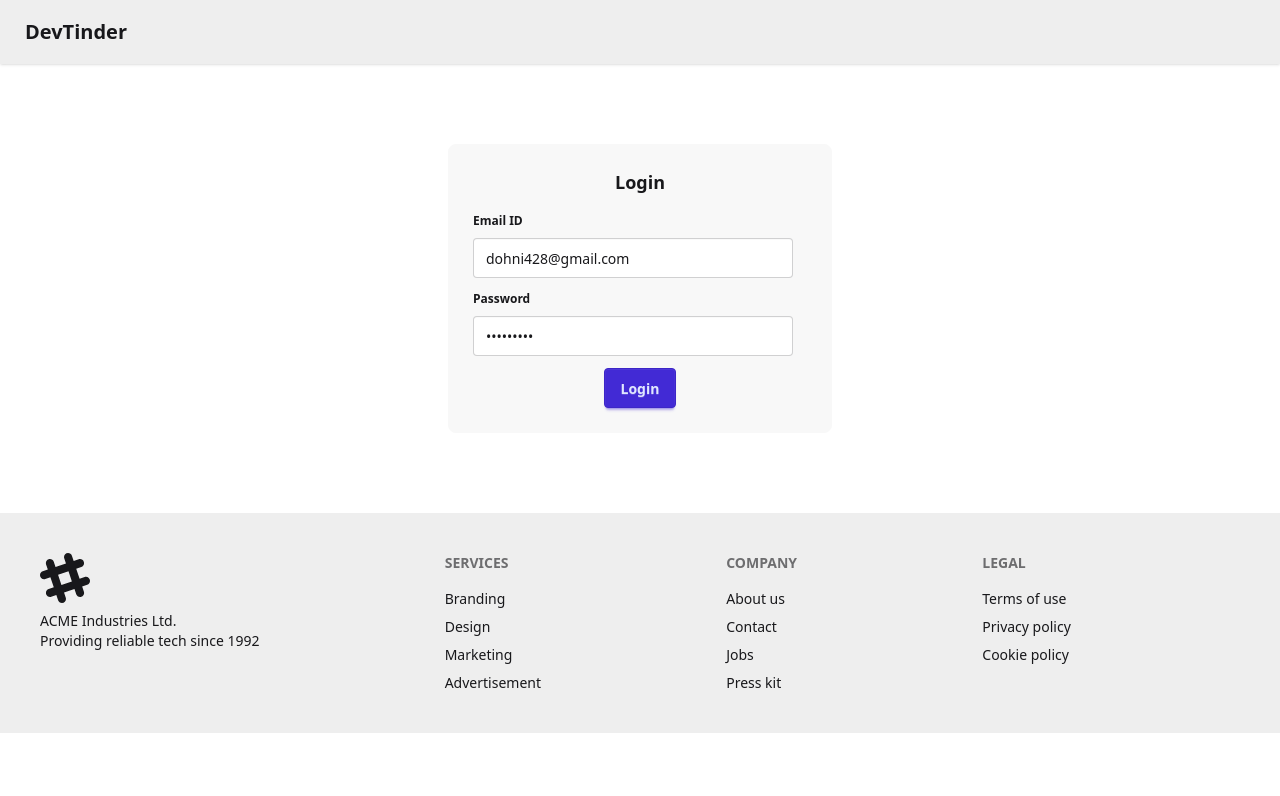
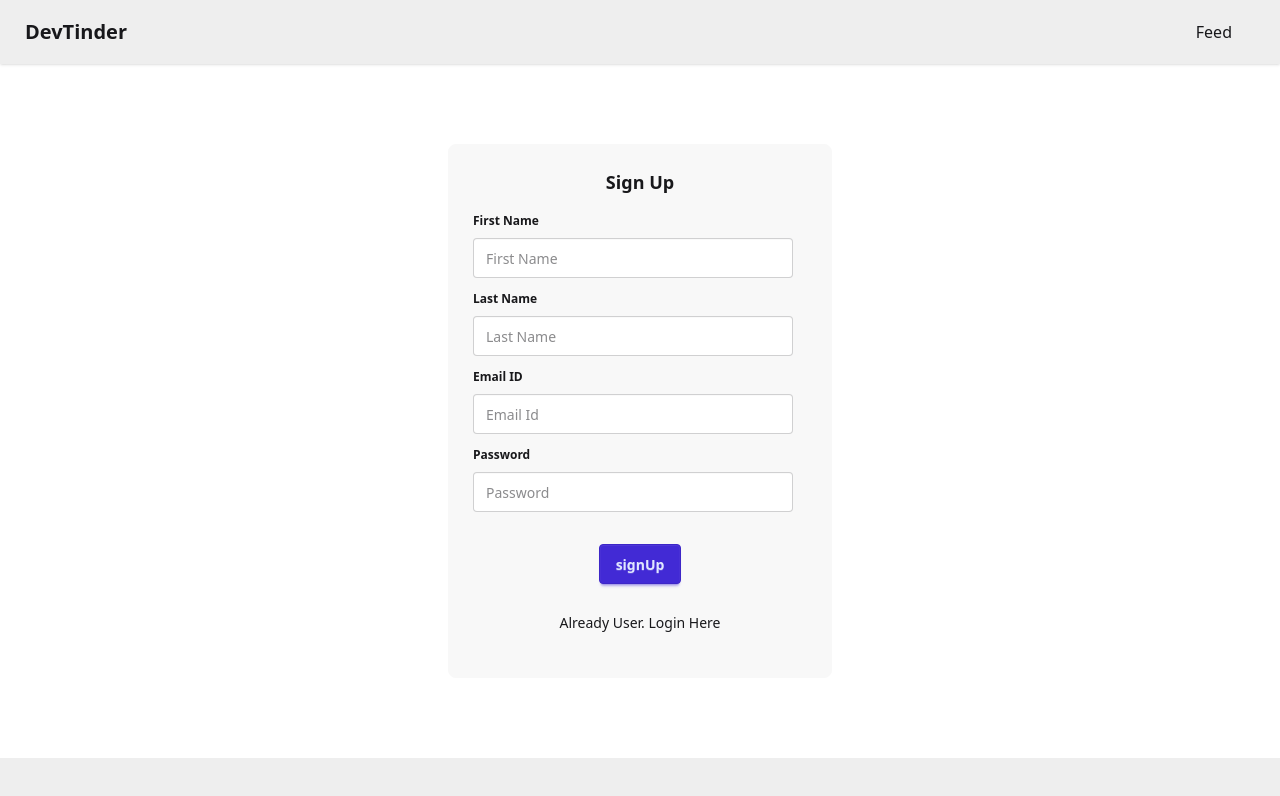
Before and after one commit to MOHILKUMAR/DevTinder, a React (Vite) app: page /login in a window 1280 px wide. Shown: the top 796 px of the page. Built offline with nearby package versions, Linux system fonts and the light colour scheme; no server answers.

Commit message:
edits signup from and bugs fix

```diff
--- a/src/components/Feed.jsx
+++ b/src/components/Feed.jsx
@@ -18,7 +18,7 @@ const Feed = () => {
     const res = await axios.get(BASE_URL + "/feed" ,{
       withCredentials : true,
     });
-    console.log(res.data.data);
+    // console.log(res.data.data);
     dispatch(addFeed(res.data.data));
     }catch(err){
       console.err(err);
--- a/src/components/Login.jsx
+++ b/src/components/Login.jsx
@@ -6,35 +6,99 @@ import { useNavigate } from "react-router";
 import { BASE_URL } from "../utils/constant";
 
 const Login = () => {
-  const [emailId, setEmailId] = useState("dohni428@gmail.com");
-  const [password, setpassword] = useState("Virat@123");
-  const [error , setError ] = useState("");
-
+  const [firstName, setFirstName] = useState("");
+  const [lastName, setLastName] = useState("");
+  const [emailId, setEmailId] = useState("");
+  const [password, setpassword] = useState("");
+  const [error, setError] = useState("");
+  const [isLoggedIn, setIsLoggedIn] = useState(false);
+  const [showToast, setShowToast] = useState(false);
   const dispatch = useDispatch();
   const navigate = useNavigate();
 
   const handleLogin = async () => {
     try {
-        const res  = await axios.post(BASE_URL+"/login" , {
+      const res = await axios.post(
+        BASE_URL + "/login",
+        {
           emailId,
           password,
-        },{withCredentials : true});
+        },
+        { withCredentials: true }
+      );
       // console.log(res.data)
 
       dispatch(addUser(res.data));
-        return navigate("/")
+      return navigate("/");
     } catch (err) {
       setError(err?.response?.data || "Something Went Worng");
       //  console.error(err);
     }
+  };
+
+  const handleSignUp = async () => {
+    try {
+      const res = await axios.post(
+        BASE_URL + "/signup",
+        { firstName, lastName, emailId, password },
+        { withCredentials: true }
+      );
+      setShowToast(true);
+      setTimeout(() => {
+        setShowToast(false);
+
+      }, 2000);
+      setTimeout(() => {
+       dispatch(addUser(res.data.data));
+       return  navigate("/profile")
+      }, 2000);
+
+
+    } catch (err) {
+      // console.error(err);
+     setError(err?.response?.data || "Something Went Worng");
     }
+  };
 
   return (
     <div className="flex justify-center my-20 ">
+      {showToast && (
+        <div className="toast toast-top toast-center">
+          <div className="alert alert-success">
+            <span>Account Created successfully.</span>
+          </div>
+        </div>
+      )}
       <div className="card card-border bg-base-200 w-96">
         <div className="card-body">
-          <h2 className="card-title  flex justify-center">Login</h2>
+          <h2 className="card-title  flex justify-center">
+            {isLoggedIn ? "Login" : "Sign Up"}
+          </h2>
           <div className="">
+            {!isLoggedIn && (
+              <>
+                <fieldset className="fieldset">
+                  <legend className="fieldset-legend">First Name</legend>
+                  <input
+                    type="text"
+                    value={firstName}
+                    className="input"
+                    placeholder="First Name"
+                    onChange={(e) => setFirstName(e.target.value)}
+                  />
+                </fieldset>
+                <fieldset className="fieldset">
+                  <legend className="fieldset-legend">Last Name</legend>
+                  <input
+                    type="email"
+                    value={lastName}
+                    className="input"
+                    placeholder="Last Name"
+                    onChange={(e) => setLastName(e.target.value)}
+                  />
+                </fieldset>
+              </>
+            )}
             <fieldset className="fieldset">
               <legend className="fieldset-legend">Email ID</legend>
               <input
@@ -42,7 +106,7 @@ const Login = () => {
                 value={emailId}
                 className="input"
                 placeholder="Email Id"
-                onChange={(e)=> setEmailId(e.target.value)}
+                onChange={(e) => setEmailId(e.target.value)}
               />
             </fieldset>
             <fieldset className="fieldset">
@@ -52,14 +116,25 @@ const Login = () => {
                 value={password}
                 className="input"
                 placeholder="Password"
-                onChange={(e)=> setpassword(e.target.value)}
+                onChange={(e) => setpassword(e.target.value)}
               />
             </fieldset>
-            <p className="text-red-500">{ error }</p>
+            <p className="text-red-500">{error}</p>
           </div>
-          <div className="card-actions justify-center">
-            <button className="btn btn-primary" onClick={handleLogin}>Login</button>
+          <div className="card-actions justify-center py-5">
+            <button
+              className="btn btn-primary"
+              onClick={isLoggedIn ? handleLogin : handleSignUp}
+            >
+              {isLoggedIn ? "login" : "signUp"}
+            </button>
           </div>
+          <p
+            className="text-center cursor-pointer pb-5"
+            onClick={() => setIsLoggedIn((value) => !value)}
+          >
+            {isLoggedIn ? "New User. SignUp Here" : "Already User. Login Here"}
+          </p>
         </div>
       </div>
     </div>
--- a/src/components/Navbar.jsx
+++ b/src/components/Navbar.jsx
@@ -28,6 +28,9 @@ const Navbar = () => {
          <div className="navbar bg-base-300 shadow-sm">
         <div className="flex-1">
           <Link to = "/" className="btn btn-ghost text-xl">DevTinder</Link>
+        </div>
+        <div className='mr-10 flex justify-center'>
+         <Link to="/">Feed</Link>
         </div>
         {user && (  <div className="flex gap-2">
           <div className='flex items-center'> Welcome, {user.firstName}</div>
--- a/src/components/UserCard.jsx
+++ b/src/components/UserCard.jsx
@@ -4,7 +4,7 @@ import { useDispatch } from "react-redux";
 import { removeUserFromFeed } from "../utils/feedSlice";
 
 const UserCard = ({ user }) => {
-  console.log(user);
+  // console.log(user);
   const { _id, firstName, lastName, photoUrl, age, gender, about } = user;
   // console.log(photoUrl);
 
```
Also changed, not shown: 1 other file (tests, documents, lock files or other folders). Lines whose indentation alone changed are shown as unchanged.
